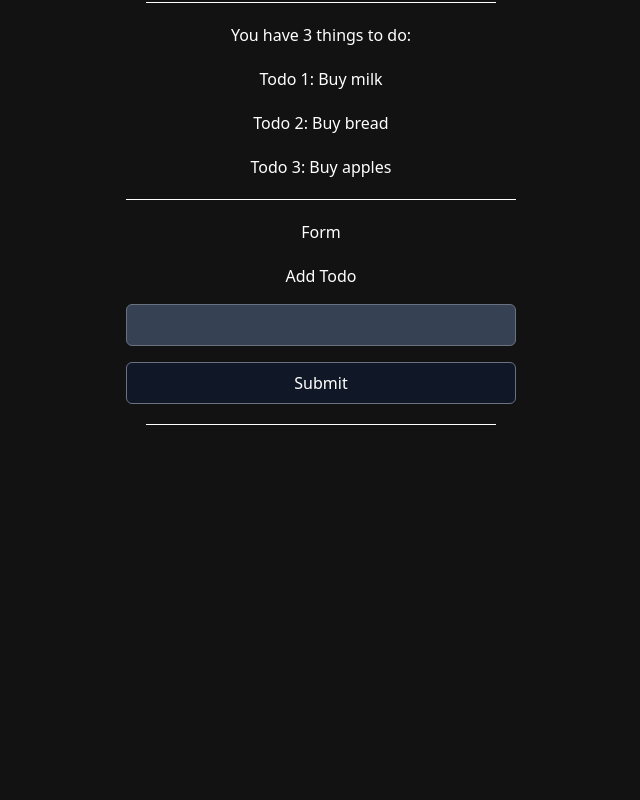
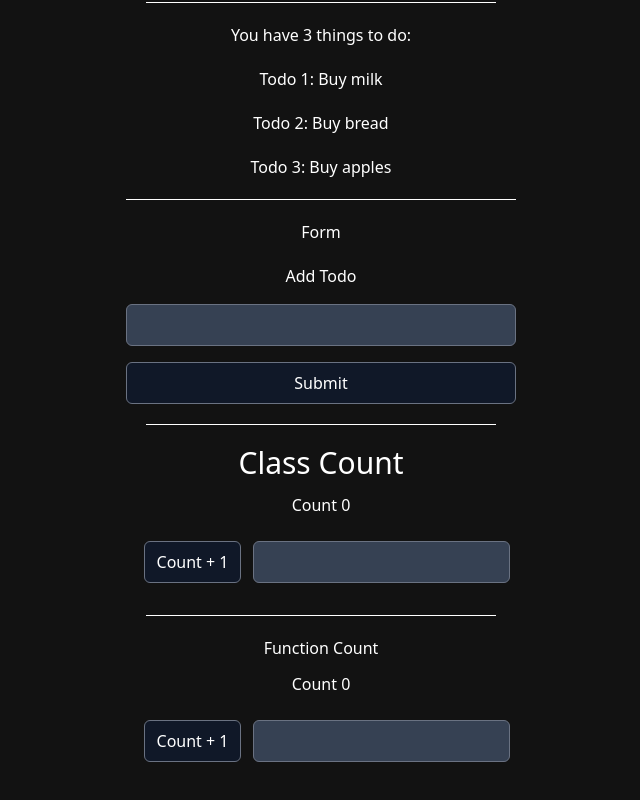
Before and after one commit to Arnauw/react-tuto-hooks, a React (Vite) app: page / in a window 1280 px wide. Shown: the part 234-1034 px from the top of the page, without its empty margins (319-959 px from the left). Before the commit the page ends 800 px from the top, so only its background shows below. Built offline with nearby package versions, Linux system fonts and the light colour scheme.

Commit message:
useEffect almost done

```diff
--- a/src/App.jsx
+++ b/src/App.jsx
@@ -1,6 +1,8 @@
 import './App.css'
 import {Test} from "./components/Test.jsx";
 import {Todo} from "./components/Todo.jsx";
+import {ClassCount} from "./components/ClassCount.jsx";
+import {FunctionCount} from "./components/FunctionCount.jsx";
 
 function App() {
     return (
@@ -9,6 +11,9 @@ function App() {
             <Test>Kikoo</Test>
             <Todo></Todo>
             <hr className={"text-white m-5"}/>
+            <ClassCount></ClassCount>
+            <hr className={"text-white m-5"}/>
+            <FunctionCount></FunctionCount>
         </>
     )
 }
--- /dev/null
+++ b/src/components/ClassCount.jsx
@@ -0,0 +1,48 @@
+import {Component} from "react";
+
+export class ClassCount extends Component {
+
+    constructor(props) {
+        super(props);
+        this.state = {
+            count: 0,
+            name: "",
+        }
+    }
+
+
+    componentDidMount() {
+        console.log("Je suis dans componentDidMount");
+        document.title = `You clicked ${this.state.count} times!`;
+    }
+
+    componentDidUpdate(prevProps, prevState, snapshot) {
+        console.log("Je suis dans componentDidUpdate");
+
+        if (this.state.count !== prevState.count) {
+            document.title = `You clicked ${this.state.count} times!`;
+        }
+    }
+
+    render() {
+        return (
+            <>
+                <h2 className={"text-3xl"}>Class Count</h2>
+                <div className={"m-3"}>Count {this.state.count}</div>
+                <button
+                    onClick={() => this.setState({count: this.state.count + 1})}
+                    className={"bg-gray-900 border border-gray-500 rounded-md px-3 py-2 m-3"}
+                >Count + 1
+                </button>
+                <input
+                    className={"bg-gray-700 border border-gray-500 rounded-md px-3 py-2"}
+                    type="text"
+                    value={this.state.name}
+                    onChange={
+                        (e) => this.setState({name: e.target.value})
+                    }
+                />
+            </>
+        )
+    }
+}
--- /dev/null
+++ b/src/components/FunctionCount.jsx
@@ -0,0 +1,33 @@
+import {useEffect, useState} from "react";
+
+export const FunctionCount = () => {
+
+    const [count, setCount] = useState(0);
+    const [name, setName] = useState("");
+
+    useEffect(() => {
+        console.log("Updating title via useEffect");
+        document.title = `You clicked ${count} times!`;
+    }, [count])
+
+    return (
+        <>
+            <div>
+                <h2>Function Count</h2>
+                <div className={"m-3"}>Count {count}</div>
+                <button
+                    onClick={() => setCount(count + 1)}
+                    className={"bg-gray-900 border border-gray-500 rounded-md px-3 py-2 m-3"}
+                >Count + 1</button>
+                <input
+                    className={"bg-gray-700 border border-gray-500 rounded-md px-3 py-2"}
+                    type="text"
+                    value={name}
+                    onChange={
+                        (e) => setName(e.target.value)
+                    }
+                />
+            </div>
+        </>
+    )
+}
```
